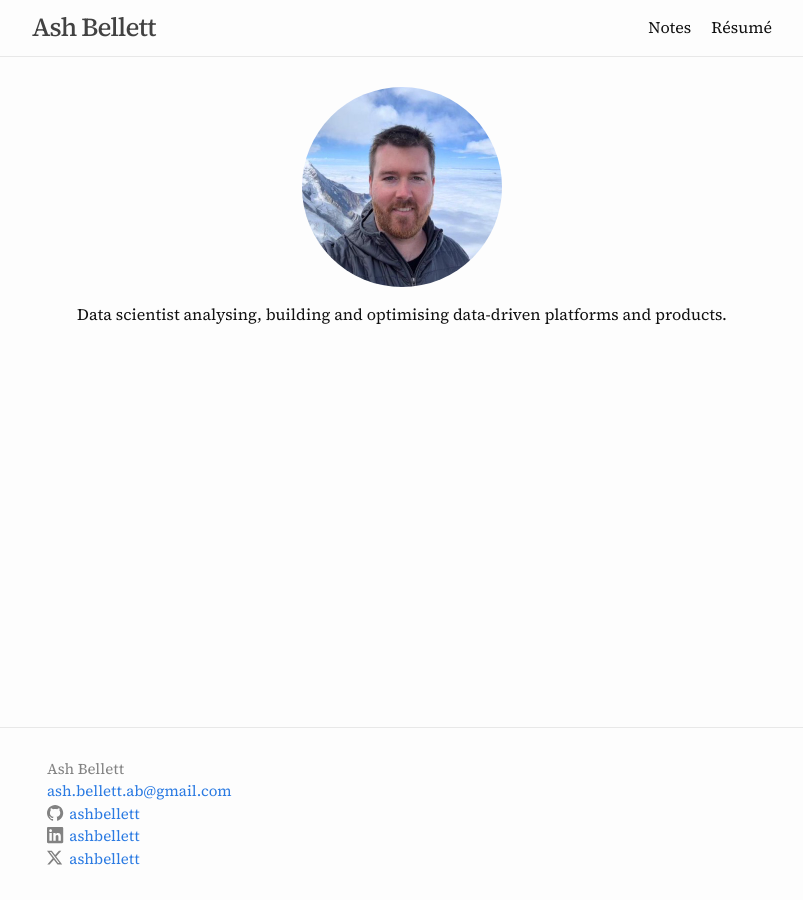
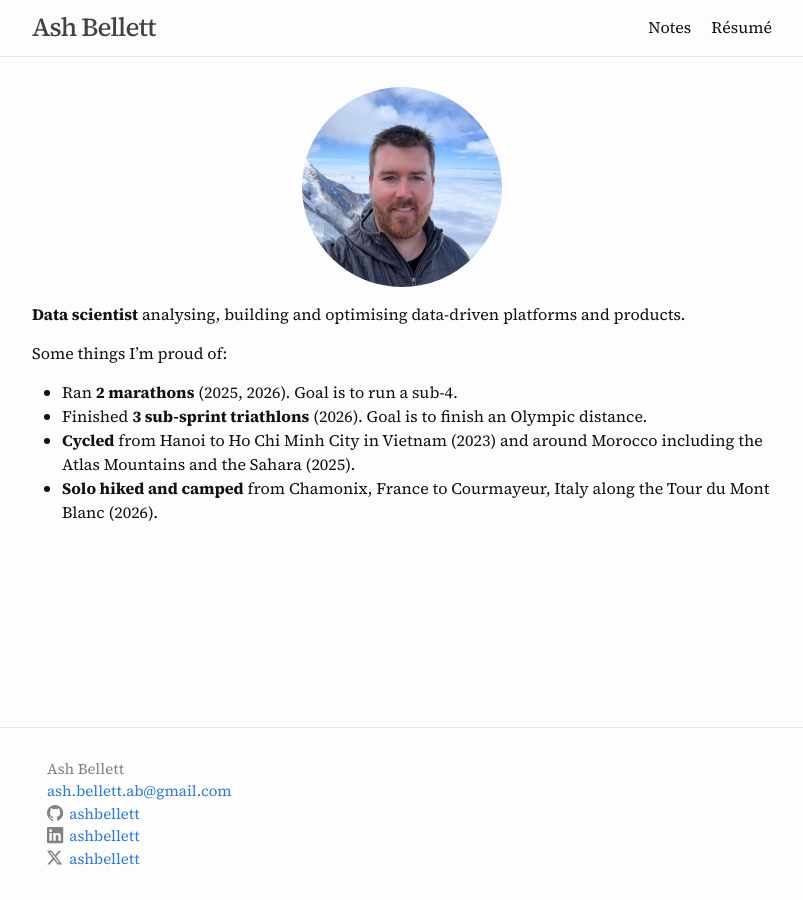
Before and after one commit to ashbellett/ashbellett.github.io, a Jekyll site: the page built from index.md, in a window 1280 px wide. Shown: the whole page, without its empty margins (238-1041 px from the left). Built offline with Jekyll 4.4.1, drawn with Linux system fonts in a browser that asks for light colours.

Commit message:
Expand home page bio with personal achievements
Co-Authored-By: Claude Opus 5.5 <noreply@anthropic.com>

```diff
--- a/index.md
+++ b/index.md
@@ -3,9 +3,16 @@ layout: page
 ---
 
 ![ash]
+{: .tagline }
 
-Data scientist analysing, building and optimising data-driven platforms and products.
-{: .tagline }
+**Data scientist** analysing, building and optimising data-driven platforms and products.
+
+Some things I'm proud of:
+
+- Ran **2 marathons** (2025, 2026). Goal is to run a sub-4.
+- Finished **3 sub-sprint triathlons** (2026). Goal is to finish an Olympic distance.
+- **Cycled** from Hanoi to Ho Chi Minh City in Vietnam (2023) and around Morocco including the Atlas Mountains and the Sahara (2025).
+- **Solo hiked and camped** from Chamonix, France to Courmayeur, Italy along the Tour du Mont Blanc (2026).
 
 [ash]: assets/img/ash.jpg
 {: .profile }
```
